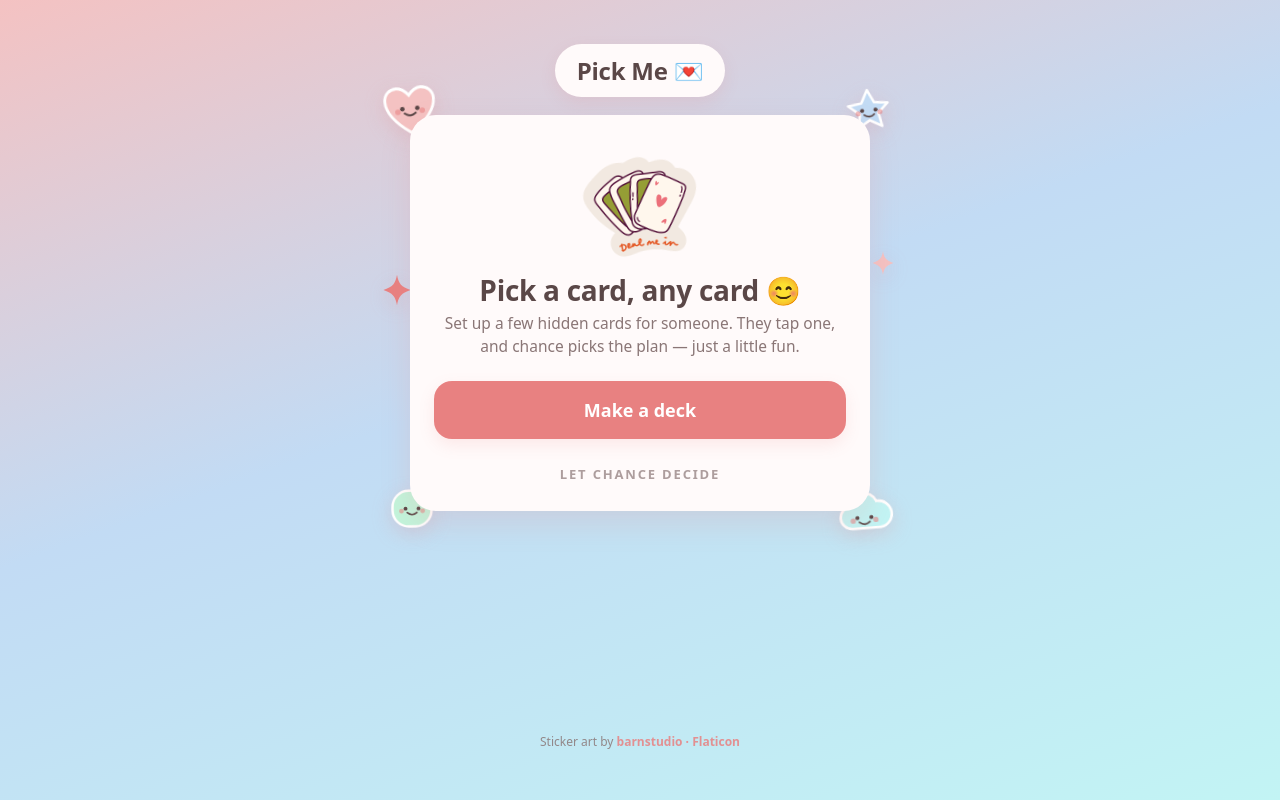
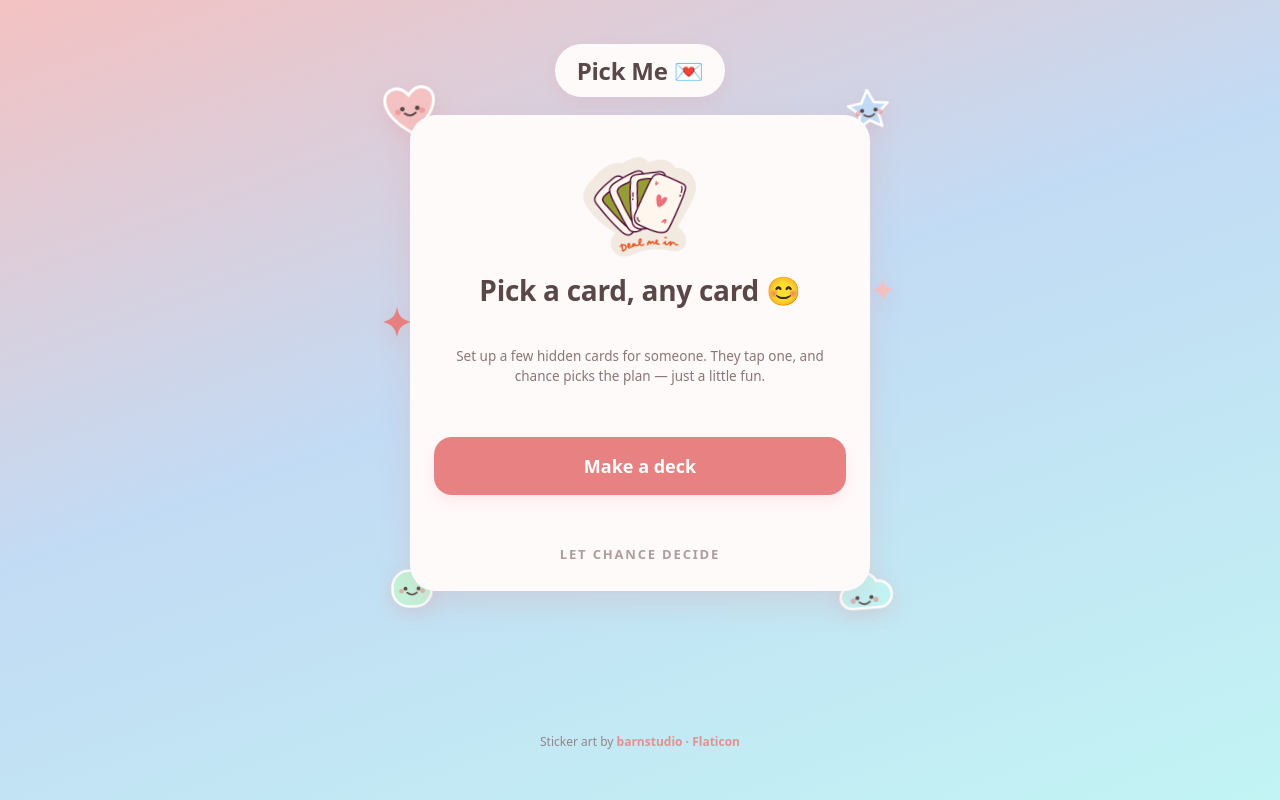
Before and after one commit to pinktoadette/pick-me, a Next.js app: page / in a window 1280 px wide. Built offline with nearby package versions, Linux system fonts and the light colour scheme.

Commit message:
add marign to btn

```diff
--- a/app/page.js
+++ b/app/page.js
@@ -225,11 +225,11 @@ function Home({ onCreate }) {
         height="132"
       />
       <h1>Pick a card, any card 😊</h1>
-      <p className="sub">
+      <p className="sub" style={{ margin: "40px 0px", fontSize: 13.5 }}>
         Set up a few hidden cards for someone. They tap one, and chance picks
         the plan — just a little fun.
       </p>
-      <button className="btn btn-primary" onClick={onCreate}>
+      <button className="btn btn-primary" onClick={onCreate} style={{ marginTop: 50, marginBottom: 50 }}>
         Make a deck
       </button>
       <div className="brandmark">let chance decide</div>
```
